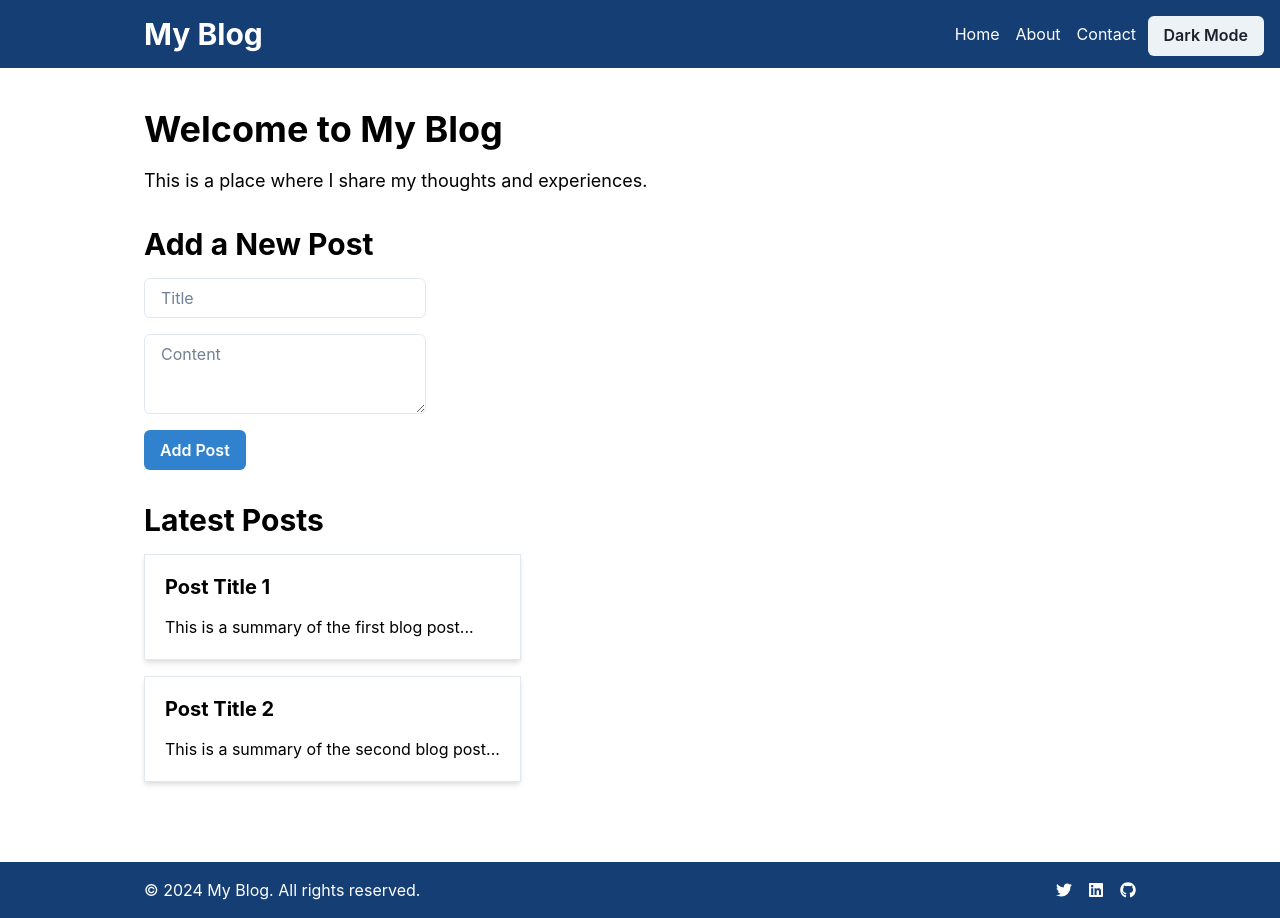
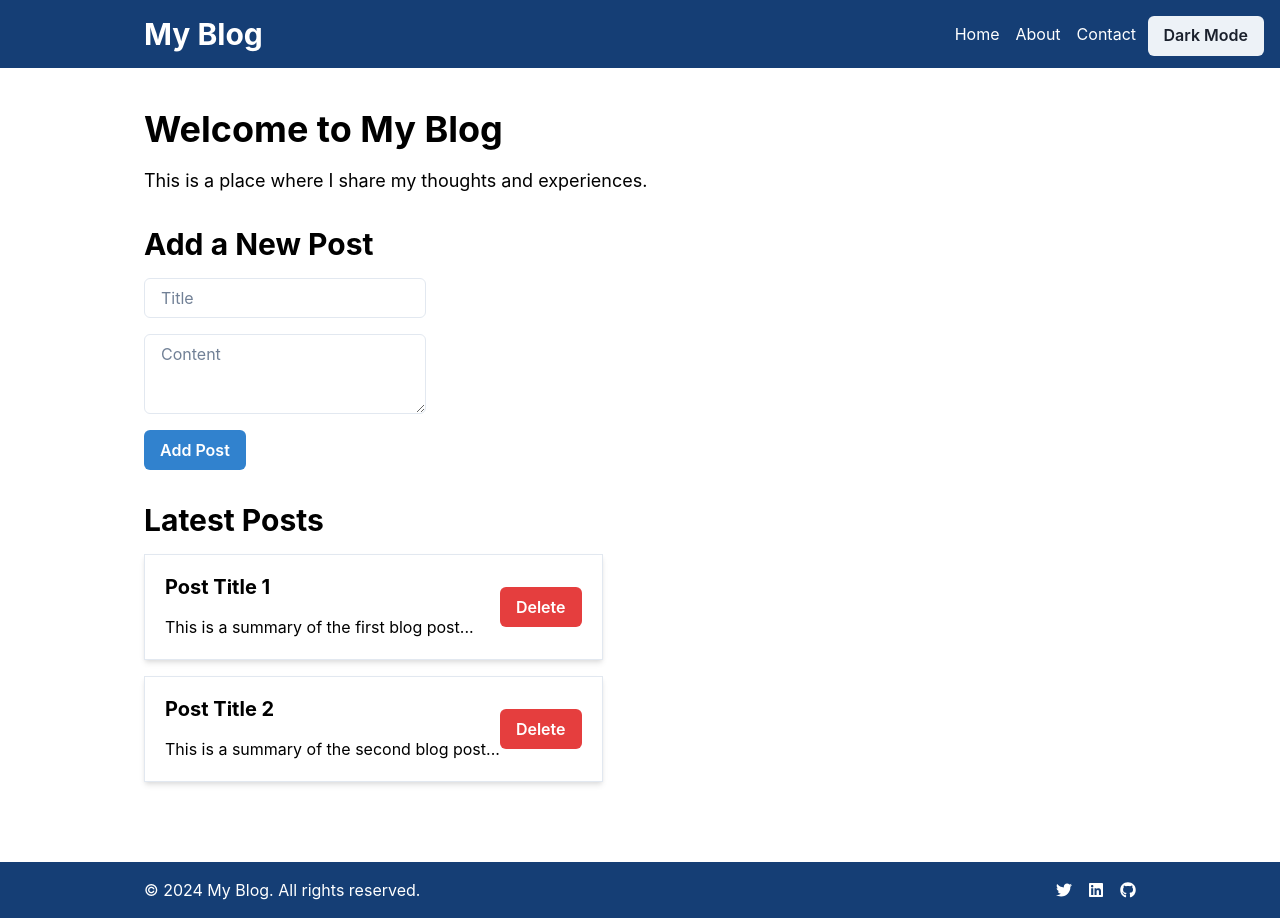
Before and after one commit to GPT-Engineer-App-Dev/serene-writers-haven, a React (Vite) app: page / in a window 1280 px wide. Built offline with nearby package versions, Linux system fonts and the light colour scheme.

Commit message:
Added feature to delete blog posts from the personal blog website.

```diff
--- a/src/pages/Index.jsx
+++ b/src/pages/Index.jsx
@@ -8,6 +8,11 @@ const Index = () => {
     { title: "Post Title 2", content: "This is a summary of the second blog post..." }
   ]);
   const [newPostTitle, setNewPostTitle] = useState("");
+
+  const handleDeletePost = (index) => {
+    const updatedPosts = posts.filter((_, i) => i !== index);
+    setPosts(updatedPosts);
+  };
   const [newPostContent, setNewPostContent] = useState("");
 
   const handleAddPost = () => {
@@ -62,8 +67,13 @@ const Index = () => {
             <VStack spacing={4} mt={4} align="start">
               {posts.map((post, index) => (
                 <Box key={index} p={5} shadow="md" borderWidth="1px" width="100%">
-                  <Heading fontSize="xl">{post.title}</Heading>
-                  <Text mt={4}>{post.content}</Text>
+                  <Flex justify="space-between" align="center">
+                    <Box>
+                      <Heading fontSize="xl">{post.title}</Heading>
+                      <Text mt={4}>{post.content}</Text>
+                    </Box>
+                    <Button colorScheme="red" onClick={() => handleDeletePost(index)}>Delete</Button>
+                  </Flex>
                 </Box>
               ))}
             </VStack>
```
